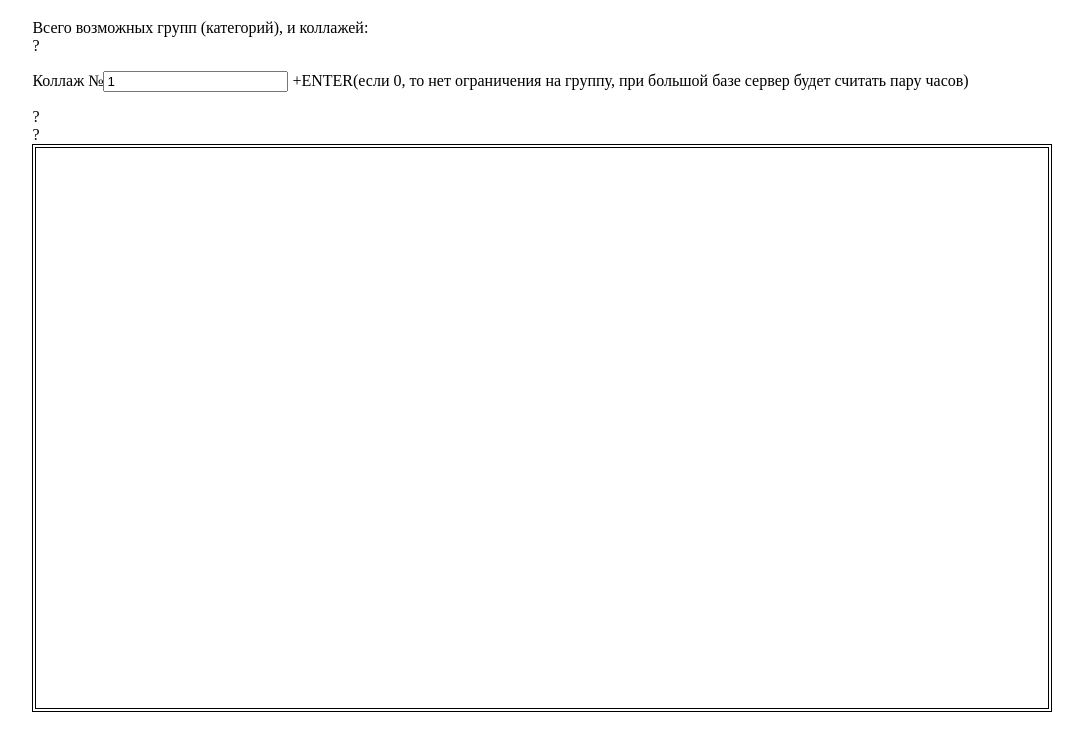
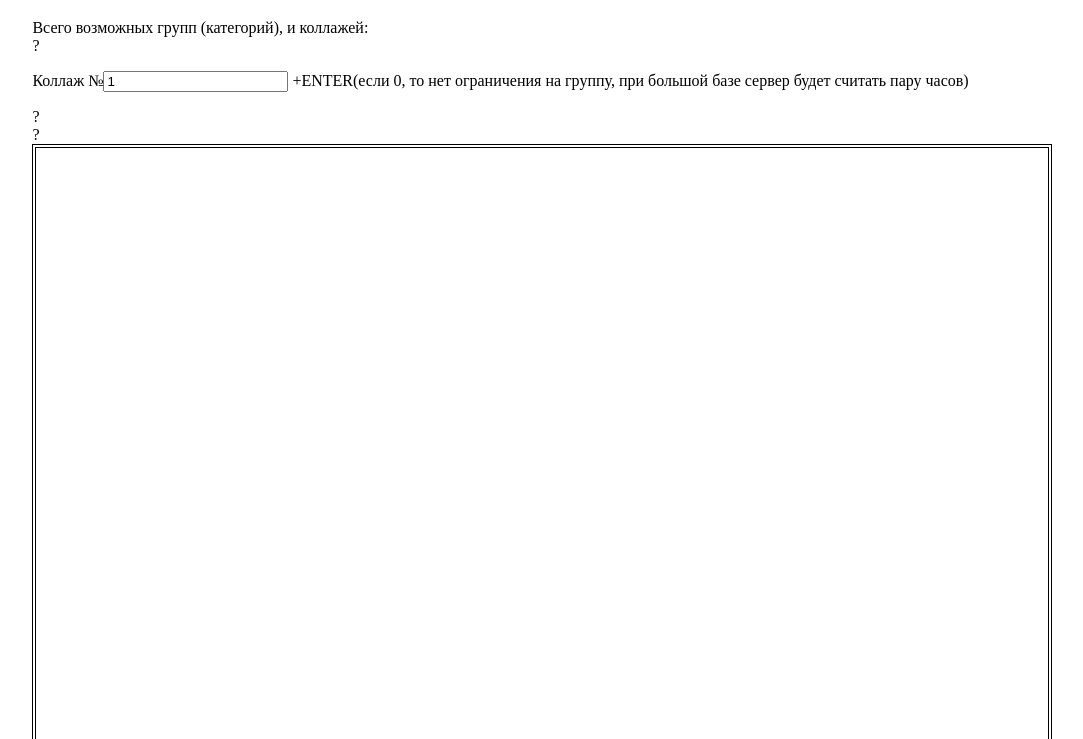
Before and after one commit to MasterDimmy/FlatLay, a plain HTML site: page static/index.html in a window 1280 px wide. Shown: the part 61-800 px from the top of the page, without its empty margins (102-1185 px from the left). Drawn offline with Linux system fonts and the light colour scheme; no server answers.

Commit message:
js fixes

```diff
--- a/static/index.html
+++ b/static/index.html
@@ -16,7 +16,7 @@
 
 		<style>
 			.noscroll {  overflow-y:scroll }
-			html,body{
+			html, body {
 				height:100%;
 			}
 			.auto {
@@ -28,10 +28,7 @@
 			.container
 			{
 				vertical-align: middle;
-				height:70%;
-			}
-			.color {
-				--//background-color:#efe;
+				height:100%;
 			}
 			.data {
 				border: 4px double black;
@@ -48,7 +45,7 @@
 				<p>Коллаж №<input id="group" type="text" width="40" value="1"> +ENTER(если 0, то нет ограничения на группу, при большой базе сервер будет считать пару часов)</p>
 				<div id="square">?</div>
 				<div id="max_square">?</div>
-				<div id="data" class="data color"></div>
+				<div id="data" class="data"></div>
 			</div>
 	</body>
 
--- a/static/onload.js
+++ b/static/onload.js
@@ -35,7 +35,7 @@
 			}
 		});
 
-		$.getJSON("/get_field?group="+document.getElementById("group").value+"&width="+document.getElementById("data").offsetWidth+"&height="+document.getElementById("data").offsetHeight, function(json) {
+		$.getJSON("/get_field?group="+document.getElementById("group").value+"&width="+(document.getElementById("data").offsetWidth-8)+"&height="+(document.getElementById("data").offsetHeight-8), function(json) {
 			console.log(json);
 			if (json.Success == true) {
 				if (cur!=last-1) {
```
